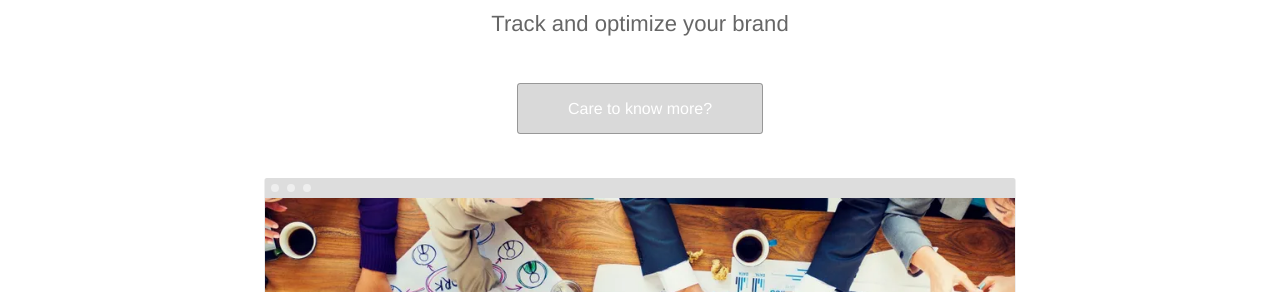
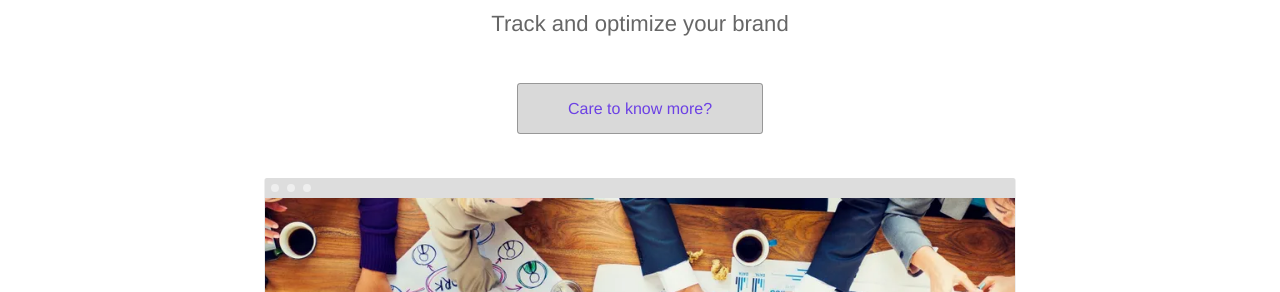
Before and after one commit to intutdev/intutmi.github.io, a Jekyll site: the page built from index.html, in a window 1280 px wide. Shown: the part 236-528 px from the top of the page. Built offline with Jekyll 4.4.1, drawn with Linux system fonts in a browser that asks for light colours.

Commit message:
Updated '_sass/forms.scss' via CloudCannon

```diff
--- a/_sass/forms.scss
+++ b/_sass/forms.scss
@@ -1,5 +1,5 @@
 .button a, input[type=submit] {
-	color: #fff;
+	color: #6c41e4;
 	text-decoration: none;
 	padding: 10px 30px;
 	background: $brand-color;
```
